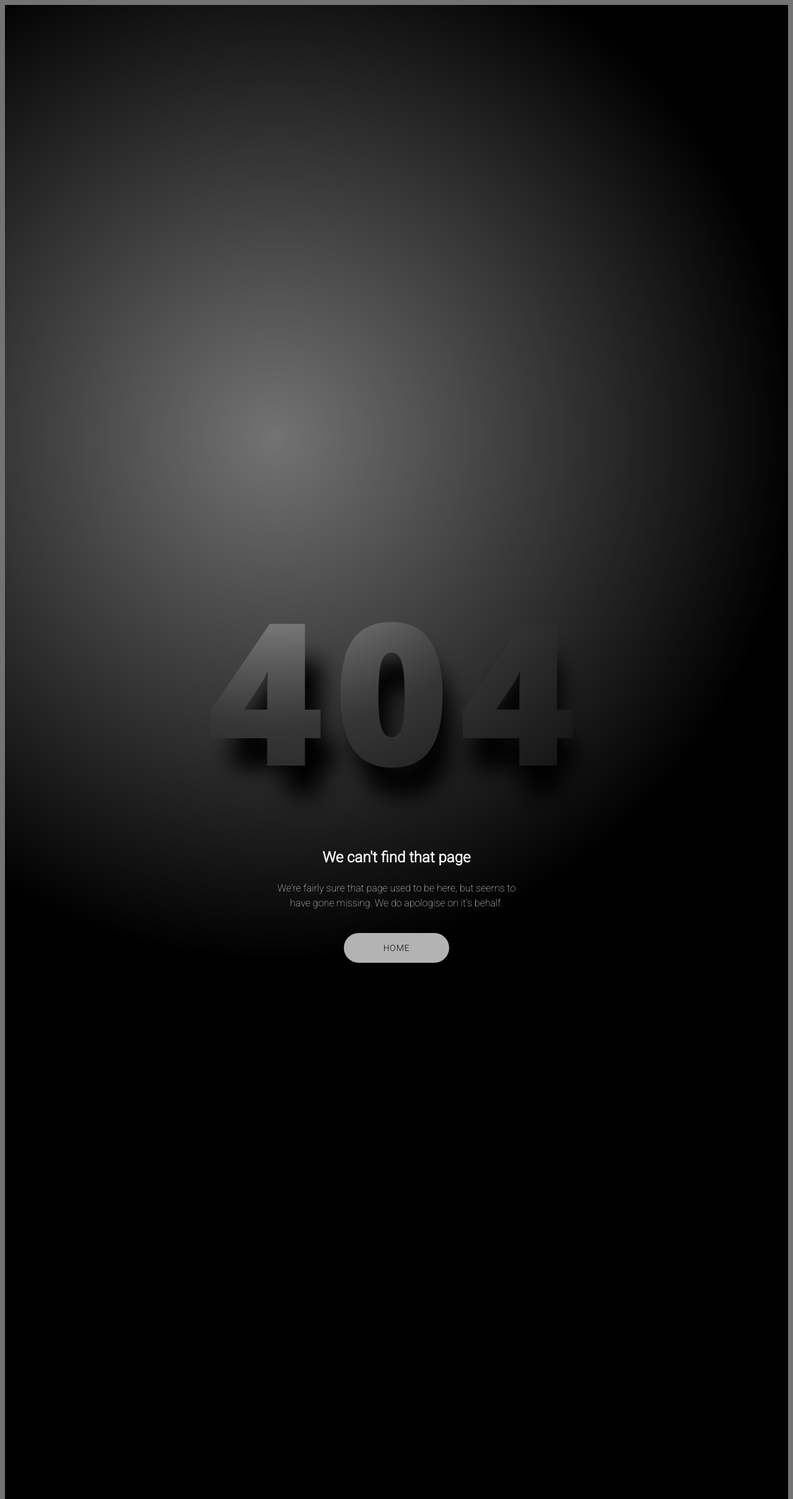
After one commit to leemurus/crawler, a Django app: template src/templates/404.html in a window 1280 px wide. The commit adds this page. Shown: the whole page at 62% size. Run offline with Django 3.2, Linux system fonts and the light colour scheme; the template is opened without the code that fills it, so the values that code supplies are empty; parts of the project's set-up code (start-up, migrations or seed data) failed here and were passed over.

Commit message:
Minor fixes
- added 404 page
- fix error label on task page

```diff
--- a/src/apps/tasks/tasks.py
+++ b/src/apps/tasks/tasks.py
@@ -30,7 +30,7 @@ def create_task_row(
         )
 
 
-@celery_app.task(name='crawl_page')
+@celery_app.task(name='crawl_page', default_retry_delay=(Exception,))
 def crawl_page(main_url: str) -> list[str]:
     html_text = requests.get(main_url).text.replace('&amp;', '&')
 
--- a/src/core/settings.py
+++ b/src/core/settings.py
@@ -25,7 +25,7 @@ SECRET_KEY = 'django-insecure-2=sl_o$!=5o)^ecqowddn56eij17cxny(uh3c=b3i=6j9+(#m8
 # SECURITY WARNING: don't run with debug turned on in production!
 DEBUG = True
 
-ALLOWED_HOSTS = []
+ALLOWED_HOSTS = ['127.0.0.1', 'localhost']
 
 # Application definition
 
--- a/src/core/urls.py
+++ b/src/core/urls.py
@@ -20,3 +20,5 @@ urlpatterns = [
     path('admin/', admin.site.urls),
     path('', include('apps.tasks.urls')),
 ]
+
+handler404 = 'core.views.page_not_found_view'
--- /dev/null
+++ b/src/static/css/404.css
@@ -0,0 +1,146 @@
+@import url("https://fonts.googleapis.com/css2?family=Open+Sans:wght@800&family=Roboto:wght@100;300&display=swap");
+
+:root {
+    --button: #b3b3b3;
+    --button-color: #0a0a0a;
+    --shadow: #000;
+    --bg: #737373;
+    --header: #7a7a7a;
+    --color: #fafafa;
+    --lit-header: #e6e6e6;
+    --speed: 2s;
+}
+
+* {
+    box-sizing: border-box;
+    transform-style: preserve-3d;
+}
+
+@property --swing-x {
+    initial-value: 0;
+    inherits: false;
+    syntax: '<integer>';
+}
+@property --swing-y {
+    initial-value: 0;
+    inherits: false;
+    syntax: '<integer>';
+}
+body {
+    min-height: 100vh;
+    display: flex;
+    font-family: 'Roboto', sans-serif;
+    flex-direction: column;
+    align-items: center;
+    justify-content: center;
+    background: var(--bg);
+    color: var(--color);
+    perspective: 1200px;
+}
+
+a {
+    text-transform: uppercase;
+    text-decoration: none;
+    background: var(--button);
+    color: var(--button-color);
+    padding: 1rem 4rem;
+    border-radius: 4rem;
+    font-size: 0.875rem;
+    letter-spacing: 0.05rem;
+}
+
+p {
+    font-weight: 100;
+}
+
+h1 {
+    -webkit-animation: swing var(--speed) infinite alternate ease-in-out;
+    animation: swing var(--speed) infinite alternate ease-in-out;
+    font-size: clamp(5rem, 40vmin, 20rem);
+    font-family: 'Open Sans', sans-serif;
+    margin: 0;
+    margin-bottom: 1rem;
+    letter-spacing: 1rem;
+    transform: translate3d(0, 0, 0vmin);
+    --x: calc(50% + (var(--swing-x) * 0.5) * 1%);
+    background: radial-gradient(var(--lit-header), var(--header) 45%) var(--x) 100%/200% 200%;
+    -webkit-background-clip: text;
+    color: transparent;
+}
+
+h1:after {
+    -webkit-animation: swing var(--speed) infinite alternate ease-in-out;
+    animation: swing var(--speed) infinite alternate ease-in-out;
+    content: "404";
+    position: absolute;
+    top: 0;
+    left: 0;
+    color: var(--shadow);
+    filter: blur(1.5vmin);
+    transform: scale(1.05) translate3d(0, 12%, -10vmin) translate(calc((var(--swing-x, 0) * 0.05) * 1%), calc((var(--swing-y) * 0.05) * 1%));
+}
+
+.cloak {
+    animation: swing var(--speed) infinite alternate-reverse ease-in-out;
+    height: 100%;
+    width: 100%;
+    transform-origin: 50% 30%;
+    transform: rotate(calc(var(--swing-x) * -0.25deg));
+    background: radial-gradient(40% 40% at 50% 42%, transparent, #000 35%);
+}
+
+.cloak__wrapper {
+    position: fixed;
+    top: 0;
+    left: 0;
+    bottom: 0;
+    right: 0;
+    overflow: hidden;
+}
+
+.cloak__container {
+    height: 250vmax;
+    width: 250vmax;
+    position: absolute;
+    top: 50%;
+    left: 50%;
+    transform: translate(-50%, -50%);
+}
+
+.info {
+    text-align: center;
+    line-height: 1.5;
+    max-width: clamp(16rem, 90vmin, 25rem);
+}
+
+.info > p {
+    margin-bottom: 3rem;
+}
+
+@-webkit-keyframes swing {
+    0% {
+        --swing-x: -100;
+        --swing-y: -100;
+    }
+    50% {
+        --swing-y: 0;
+    }
+    100% {
+        --swing-y: -100;
+        --swing-x: 100;
+    }
+}
+
+@keyframes swing {
+    0% {
+        --swing-x: -100;
+        --swing-y: -100;
+    }
+    50% {
+        --swing-y: 0;
+    }
+    100% {
+        --swing-y: -100;
+        --swing-x: 100;
+    }
+}
--- a/src/static/js/task.js
+++ b/src/static/js/task.js
@@ -40,7 +40,7 @@ $(document).ready(function () {
             } else if (data["status"] === "FAILURE") {
                 $(".links_list").hide()
                 removeLoader()
-                $("main").append("<h1 style='color: red'>ERROR</h1>")
+                $("main .error").show()
             } else {
                 setTimeout(updateTaskInfo, 1000);
             }
--- /dev/null
+++ b/src/templates/404.html
@@ -0,0 +1,25 @@
+<!DOCTYPE html>
+<html lang="en">
+{% load static %}
+
+<head>
+    <meta charset="UTF-8">
+    <title>404</title>
+    <link rel="stylesheet" href="{% static 'css/404.css' %}"/>
+    <link rel="icon" type="image/png" href="{% static 'assets/favicon.png' %}"/>
+</head>
+<body>
+
+<h1>404</h1>
+<div class="cloak__wrapper">
+    <div class="cloak__container">
+        <div class="cloak"></div>
+    </div>
+</div>
+<div class="info">
+    <h2>We can't find that page</h2>
+    <p>We're fairly sure that page used to be here, but seems to have gone missing. We do apologise on it's behalf.</p>
+    <a href="http://localhost:8000">Home</a>
+</div>
+</body>
+</html>
--- a/src/templates/task.html
+++ b/src/templates/task.html
@@ -19,6 +19,10 @@
 </div>
 
 <main class="loader-background">
+    <div class="error">
+        <h3>Something go wrong!</h3>
+    </div>
+
     <ul class="links_list">
         <li>Take home part should not be a “production ready” solution</li>
         <li>however we encourage you to write a clean and readable,</li>
```
Also changed, not shown: src/apps/tasks/views.py (+5 -4 lines), src/core/views.py (added, +9 -0 lines), src/static/css/task.css (+12 -4 lines), README.md, 3 other files.
